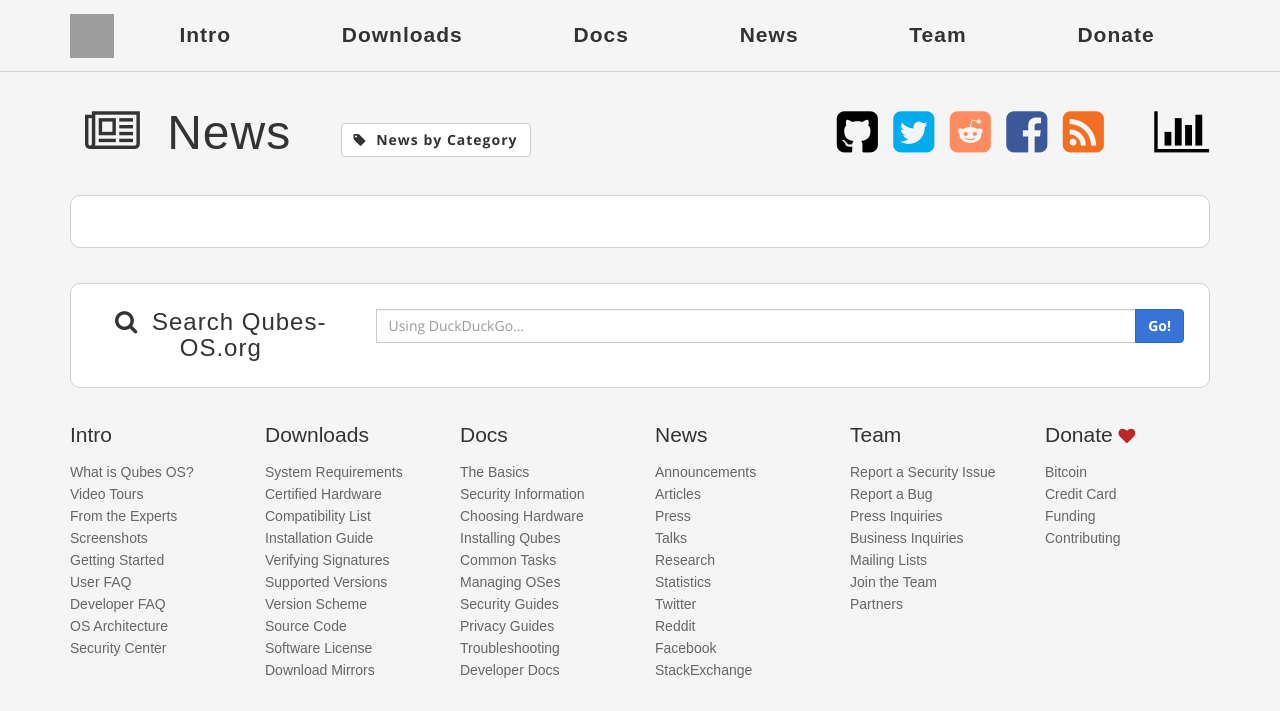
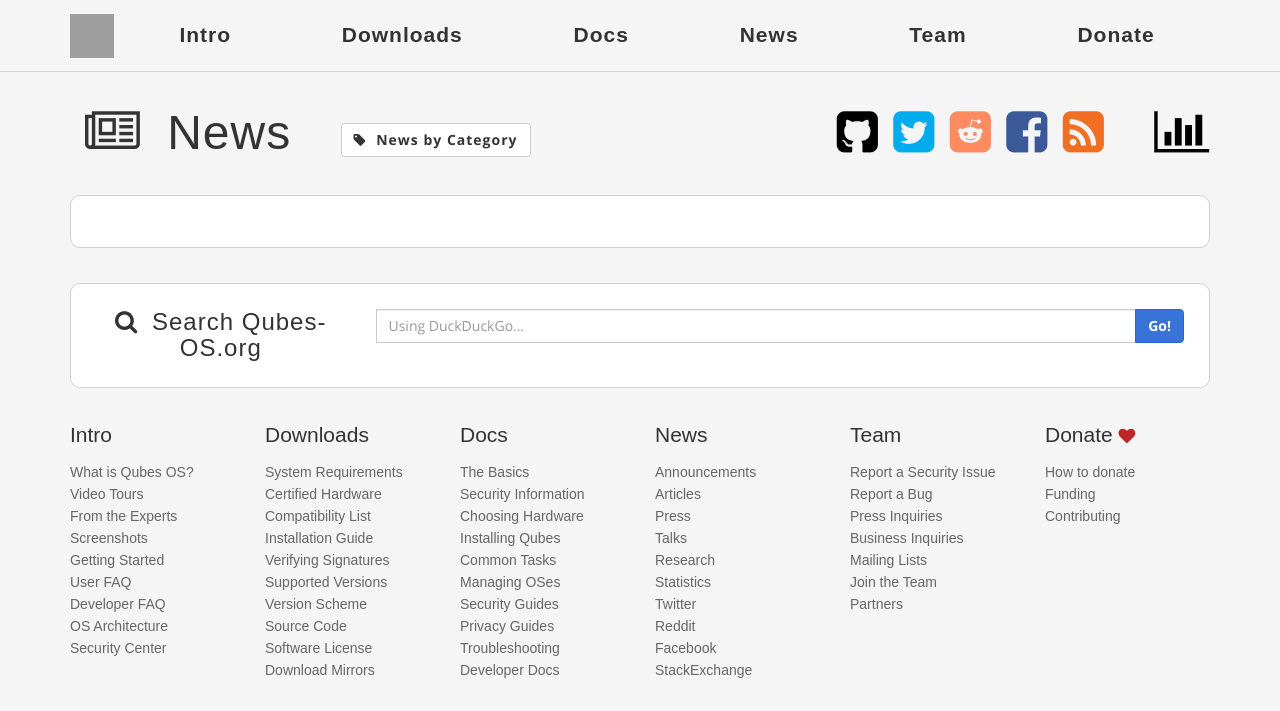
Before and after one commit to QubesOS/qubesos.github.io, a Jekyll site: the page built from news/index.html, in a window 1280 px wide, cut to the strip 0-711 px from the top of the page. Built offline with Jekyll 4.4.1, drawn with Linux system fonts in a browser that asks for light colours; some web fonts are replaced; grey boxes are pictures that could not be loaded.

Commit message:
donate: Adjust inbound links in page footer

```diff
--- a/_data/architecture.yml
+++ b/_data/architecture.yml
@@ -131,10 +131,8 @@
   url: /donate/
   icon: fa-heart
   sub-pages:
-  - title: Bitcoin
-    url: /donate/#bitcoin
-  - title: Credit Card
-    url: /donate/#credit-card
+  - title: How to donate
+    url: /donate/
   - title: Funding
     url: /funding/
     icon: fa-money
```
